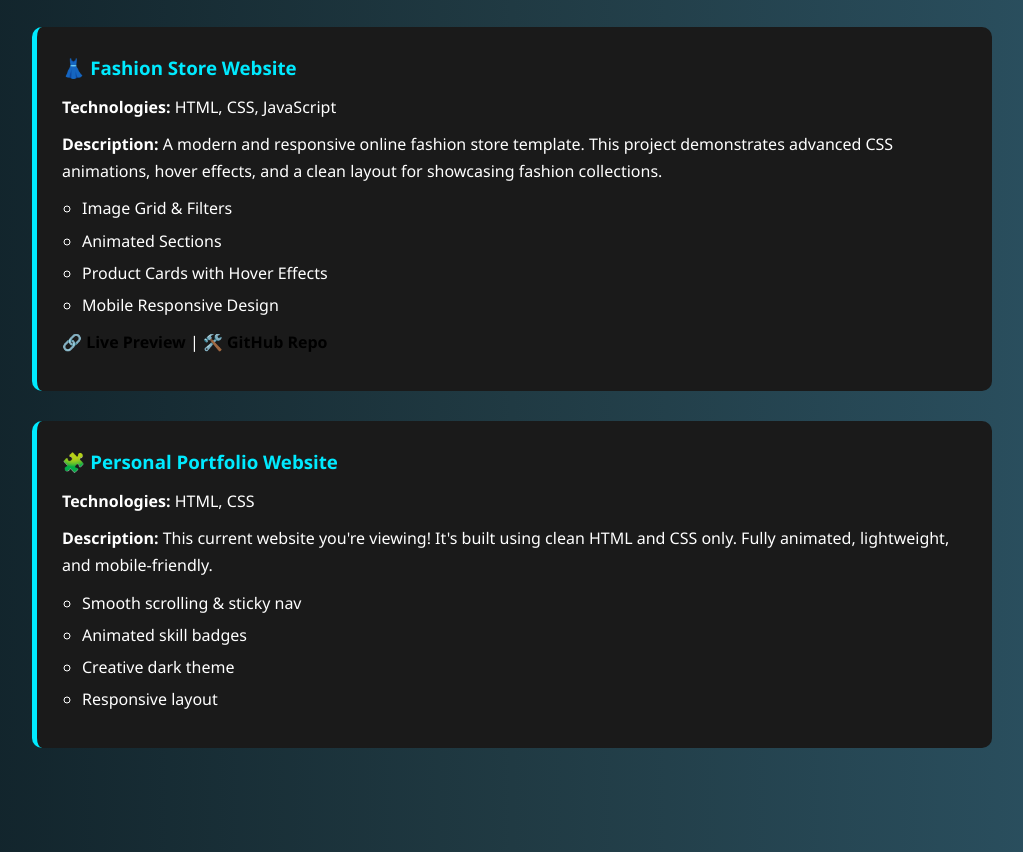
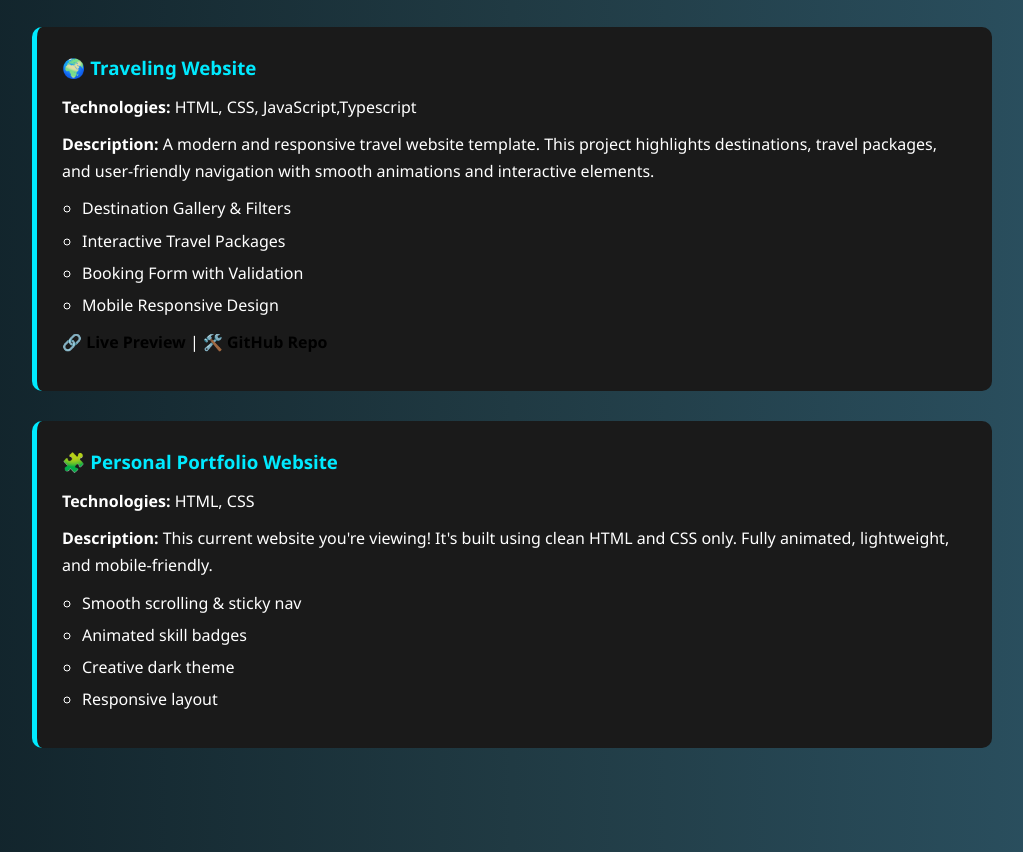
Before and after one commit to salvasadi6614/project1, a plain HTML site: page index.html in a window 1280 px wide. Shown: the part 2098-2950 px from the top of the page, without its empty margins (128-1151 px from the left). Drawn offline with Linux system fonts and the light colour scheme.

Commit message:
Update index.html

```diff
--- a/index.html
+++ b/index.html
@@ -71,25 +71,25 @@
         <li>Responsive across devices</li>
       </ul>
       <p>
-        🔗 <a href="#" target="_blank">Live Demo</a> |
+        🔗 <a href="https://salvasaadi.pythonanywhere.com/" target="_blank">Live Demo</a> |
         🛠️ <a href="#" target="_blank">GitHub Repo</a>
       </p>
     </div>
 
     <!-- Project 2 -->
    <div class="project-card">
-      <h3>👗 Fashion Store Website</h3>
-      <p><strong>Technologies:</strong> HTML, CSS, JavaScript</p>
-      <p><strong>Description:</strong> A modern and responsive online fashion store template. This project demonstrates advanced CSS animations, hover effects, and a clean layout for showcasing fashion collections.</p>
+  <h3>🌍 Traveling Website</h3>
+  <p><strong>Technologies:</strong> HTML, CSS, JavaScript,Typescript</p>
+  <p><strong>Description:</strong> A modern and responsive travel website template. This project highlights destinations, travel packages, and user-friendly navigation with smooth animations and interactive elements.</p>
   <ul>
-        <li>Image Grid & Filters</li>
-        <li>Animated Sections</li>
-        <li>Product Cards with Hover Effects</li>
+    <li>Destination Gallery & Filters</li>
+    <li>Interactive Travel Packages</li>
+    <li>Booking Form with Validation</li>
     <li>Mobile Responsive Design</li>
   </ul>
   <p>
-        🔗 <a href="#" target="_blank">Live Preview</a> |
-        🛠️ <a href="#" target="_blank">GitHub Repo</a>
+    🔗 <a href="https://travel-gamma-sooty.vercel.app/" target="_blank">Live Preview</a> |
+    🛠️ <a href="https://github.com/salvasadi6614/travel.git" target="_blank">GitHub Repo</a>
   </p>
 </div>
 
```
Lines whose indentation alone changed are shown as unchanged.
